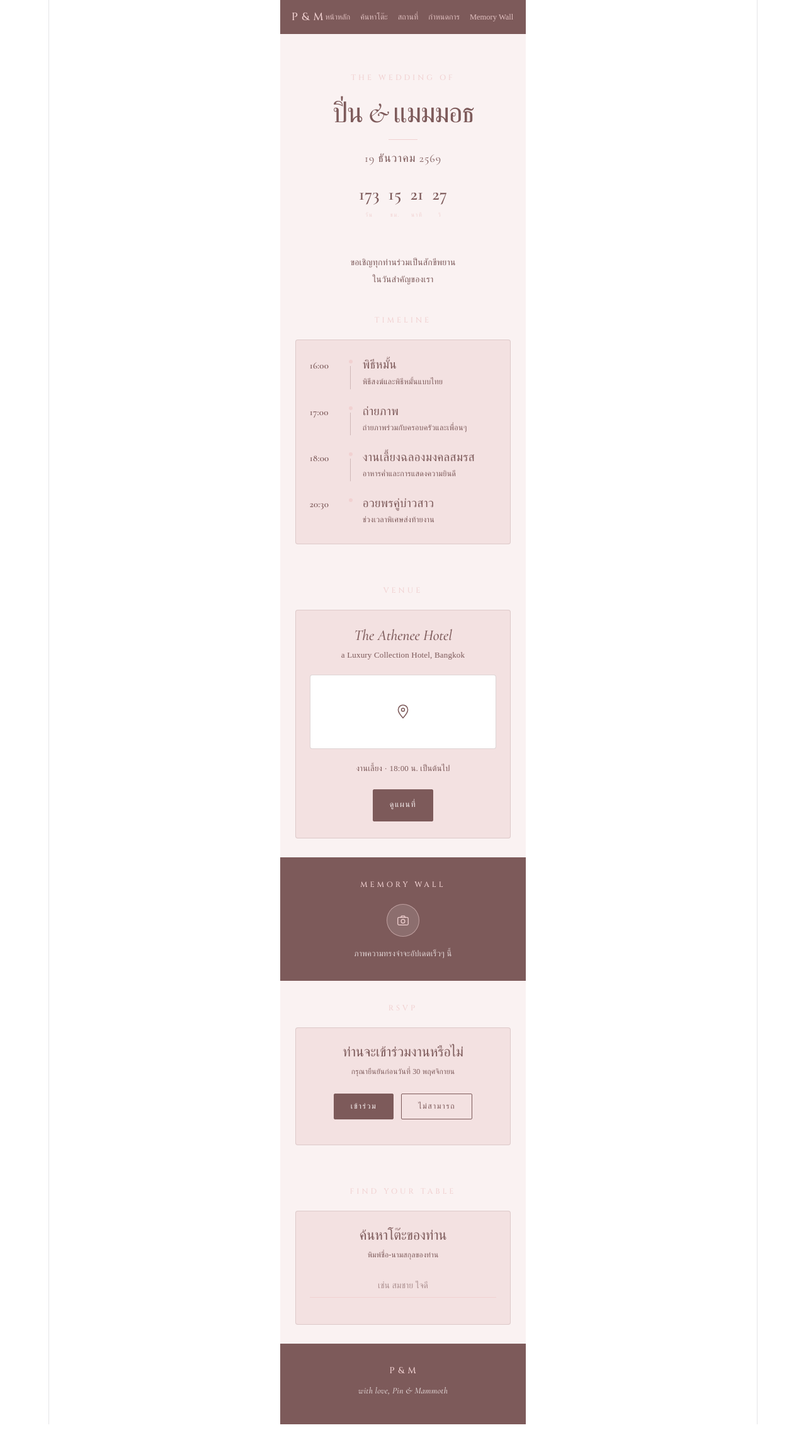
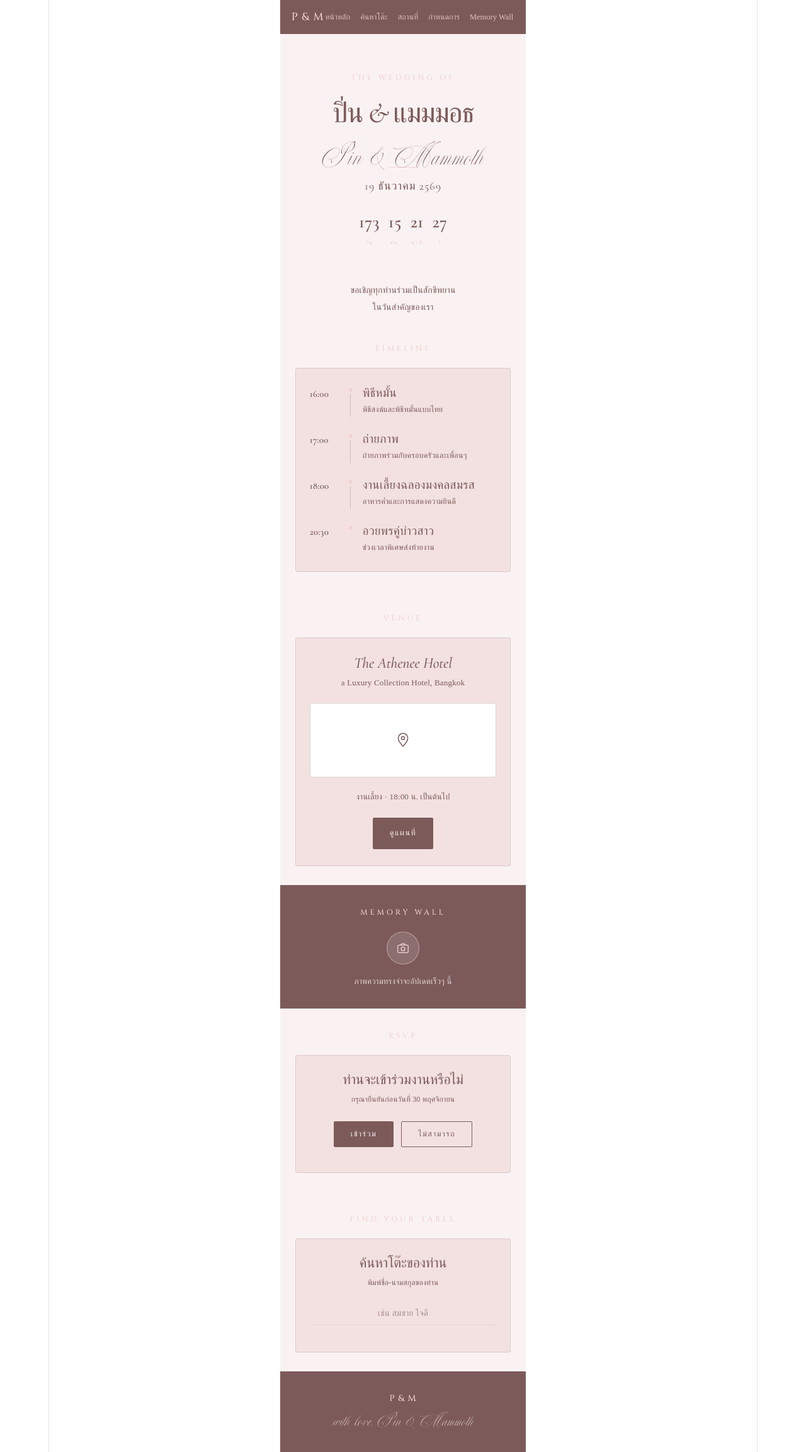
Before and after one commit to ThanesW/PinMoth_Wedding, a React (Vite) app: page / in a window 1280 px wide. Shown: the whole page at 63% size. Before the commit the page ends 2261 px from the top, so only its background shows below. Built offline with nearby package versions, Linux system fonts and the light colour scheme; a web font is replaced by a local one.

Commit message:
Add Perfections script font for English accent text (hero subtitle, footer)

```diff
--- a/src/WeddingSite.css
+++ b/src/WeddingSite.css
@@ -1,4 +1,21 @@
 @import url('https://fonts.googleapis.com/css2?family=Cormorant+Garamond:ital,wght@0,400;0,600;1,500&family=Cinzel:wght@500;600&family=Trirong:wght@300;400;500;600&display=swap');
+
+@font-face {
+  font-family: 'Perfections';
+  src: url('/fonts/Perfections-Regular.otf') format('opentype');
+  font-weight: 400;
+  font-style: normal;
+  font-display: swap;
+}
+
+.wedding-names-script {
+  font-family: 'Perfections', 'Cormorant Garamond', serif;
+  font-size: 34px;
+  font-weight: 400;
+  color: var(--olive-dark);
+  margin: 4px 0 0;
+  line-height: 1.3;
+}
 
 .wedding-page {
   --olive: #7D5A5A;
@@ -511,10 +528,9 @@
 }
 
 .wedding-footer-text {
-  font-family: 'Cormorant Garamond', serif;
-  font-style: italic;
-  font-size: 14px;
+  font-family: 'Perfections', 'Cormorant Garamond', serif;
+  font-size: 20px;
   color: var(--cream);
-  opacity: 0.85;
+  opacity: 0.9;
   margin: 0;
 }
--- a/src/WeddingSite.jsx
+++ b/src/WeddingSite.jsx
@@ -123,6 +123,7 @@ export default function WeddingSite() {
       <section id="hero" className="wedding-hero">
         <p className="wedding-eyebrow">the wedding of</p>
         <h1 className="wedding-names">ปิ่น &amp; แมมมอธ</h1>
+        <p className="wedding-names-script">Pin &amp; Mammoth</p>
         <div className="wedding-divider" />
         <p className="wedding-date">19 ธันวาคม 2569</p>
         <div className="wedding-countdown">
```
Also changed, not shown: public/fonts/Perfections-Regular.otf (added).
